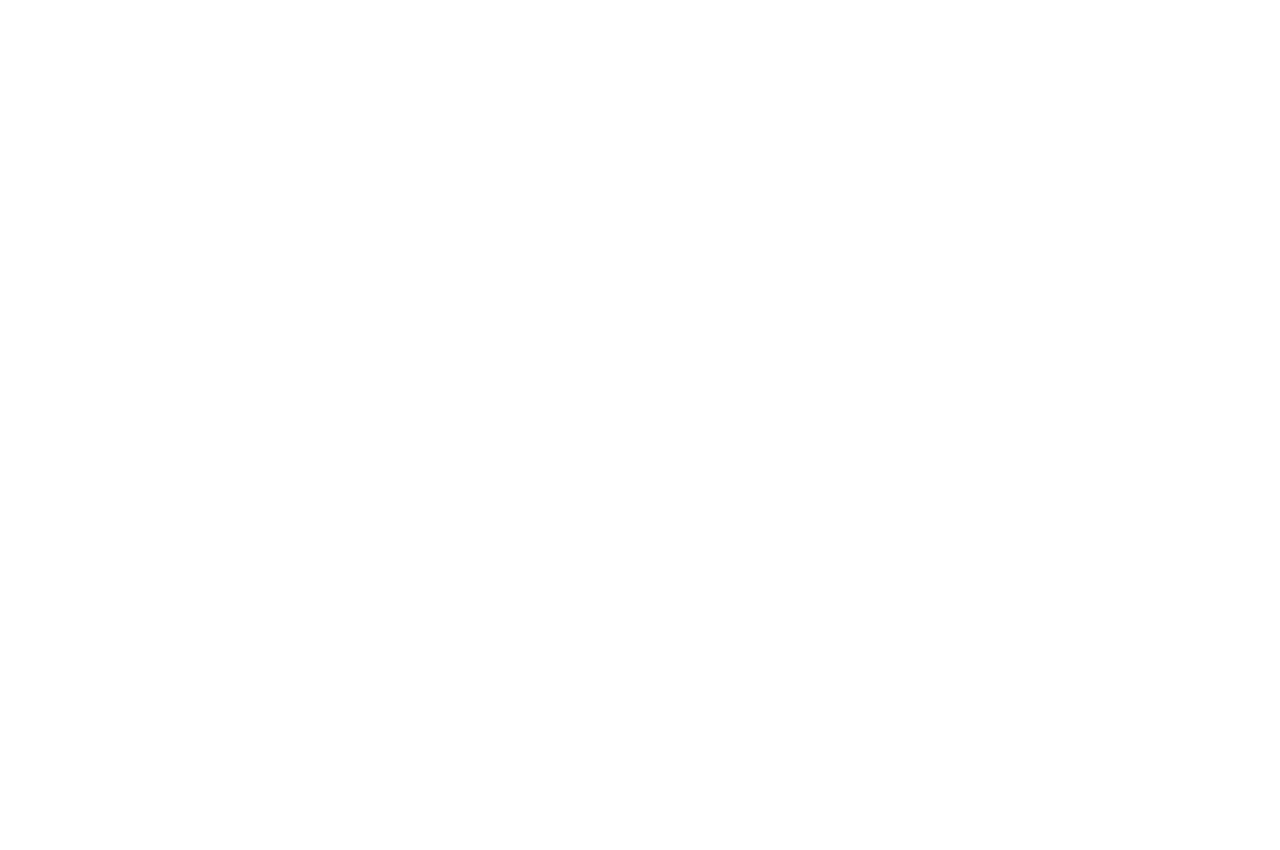
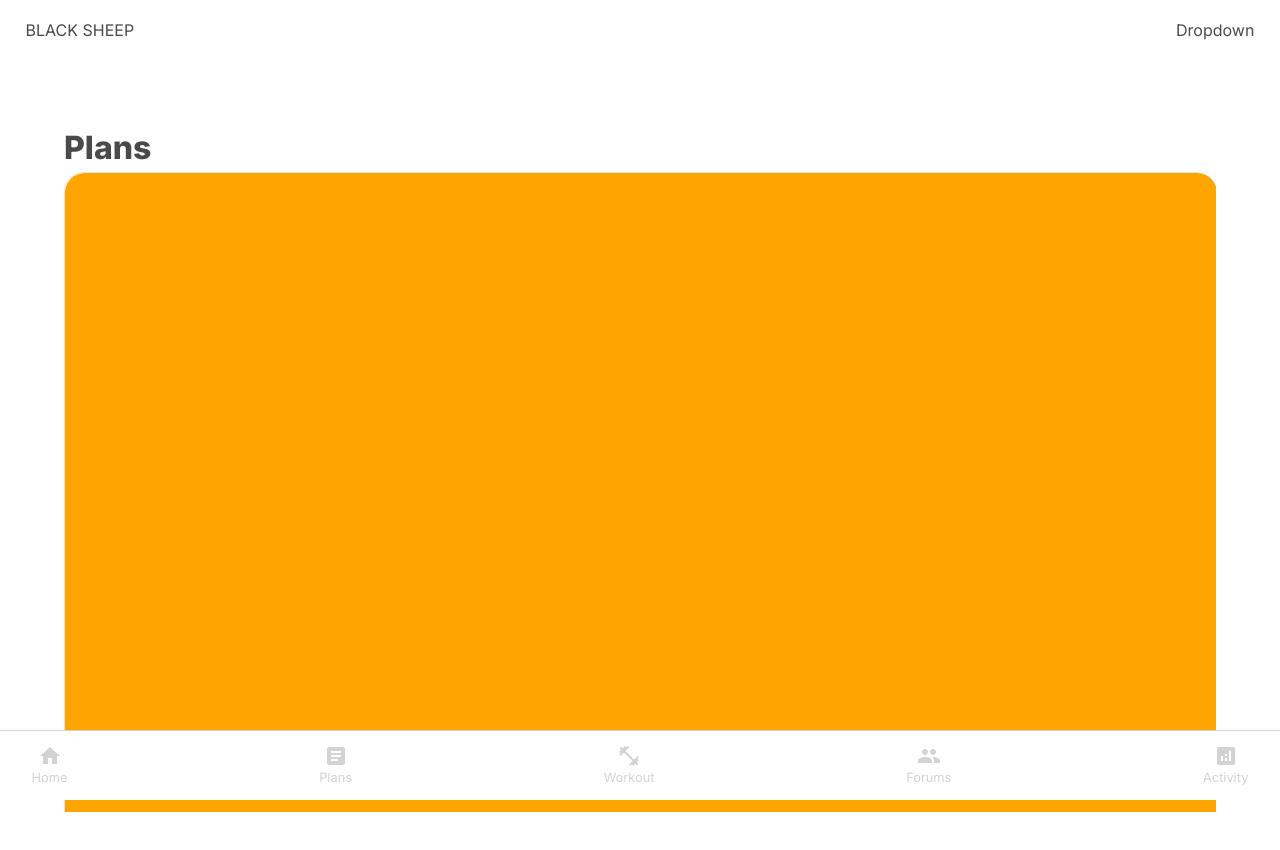
Before and after one commit to trongtngu/BlackSheep, a React (Vite) app in the folder frontend/: page /Plans in a window 1280 px wide. Before the commit this address had no page. Shown: the top 850 px of the page. Before the commit the page ends 800 px from the top, so only its background shows below. Built offline with nearby package versions, Linux system fonts and the light colour scheme.

Commit message:
added plans and changed up workout page styles

```diff
--- a/frontend/src/App.css
+++ b/frontend/src/App.css
@@ -1,5 +1,5 @@
 @import url('https://fonts.googleapis.com/css2?family=Inter:wght@400;800&display=swap');
-
+@import url('https://fonts.googleapis.com/css2?family=Roboto&display=swap');
 /* Box sizing rules */
 *,
 *::before,
--- a/frontend/src/components/MobileFooter.tsx
+++ b/frontend/src/components/MobileFooter.tsx
@@ -1,32 +1,42 @@
 import styled from 'styled-components'
-import AccountCircleIcon from '@mui/icons-material/AccountCircle';
 import FitnessCenterIcon from '@mui/icons-material/FitnessCenter';
-import SettingsIcon from '@mui/icons-material/Settings';
+
+import HomeIcon from '@mui/icons-material/Home';
+import ArticleIcon from '@mui/icons-material/Article';
+import PeopleIcon from '@mui/icons-material/People';
+import AnalyticsIcon from '@mui/icons-material/Analytics';
+
+import {useNavigate, useLocation} from 'react-router-dom'
 
 const StyledFooter = styled.div`
-  background: linear-gradient(160deg, #20B2AA 0%, #40E0D0 120%);
   width: 100vw;
   position: fixed;
   bottom: 0px;
   z-index: 99;
-  height: 22vh;
+  height: 70px;
 
   display: flex;
 
-  flex-direction: row;
-  justify-content: flex-end;
-  align-items: flex-start;
-  padding-top: 1vh;
+  justify-content: center;
 
-  gap: 3vw;
+  background: white;
+`
+
+const InfoBar = styled.div`
+  display: flex;
   padding-left: 2vw;
   padding-right: 2vw;
+
+  width: 100vw;
+  justify-content: space-between;
+
+  border-top: 1px solid lightgrey;
 `
 
 const InfoBarButton = styled.button`
   background: none;
   border: 0;
-  color: white;
+  color: lightgrey;
 
   display: flex;
   justify-content: center;
@@ -34,24 +44,43 @@
 
   flex-direction: column;
 
-  border-bottom: 2px solid white;
+  font-size: 0.8rem;
+
+  &.active {
+    color: #555555;
+  }
 `
 
 export default function MobileFooter() {
+
+  const navigate = useNavigate()
+
+  const location = useLocation();
+
   return (
     <StyledFooter>
-      <InfoBarButton>
-        <AccountCircleIcon />
-        <div>account</div>
-      </InfoBarButton>
-      <InfoBarButton>
-        <FitnessCenterIcon />
-        <div>workouts</div>
-      </InfoBarButton>
-      <InfoBarButton>
-        <SettingsIcon />
-        <div>settings</div>
-      </InfoBarButton>
+      <InfoBar>
+        <InfoBarButton onClick={()=>{navigate('/home')}} className={location.pathname.startsWith("/home") ? 'active' : ""}>
+          <HomeIcon/>
+          <div>Home</div>
+        </InfoBarButton>
+        <InfoBarButton onClick={()=>{navigate('/plans')}} className={location.pathname.startsWith("/plans") ? 'active' : ""}>
+          <ArticleIcon/>
+          <div>Plans</div>
+        </InfoBarButton>
+        <InfoBarButton onClick={()=>{navigate('/template/FullBody')}} className={location.pathname.startsWith("/template") ? 'active' : ""}>
+          <FitnessCenterIcon/>
+          <div >Workout</div>
+        </InfoBarButton>
+        <InfoBarButton onClick={()=>{navigate('/forums')}} className={location.pathname.startsWith("/forums") ? 'active' : ""}>
+          <PeopleIcon/>
+          <div>Forums</div>
+        </InfoBarButton>
+        <InfoBarButton onClick={()=>{navigate('/activity')}} className={location.pathname.startsWith("/activity") ? 'active' : ""}>
+          <AnalyticsIcon/>
+          <div>Activity</div>
+        </InfoBarButton>
+      </InfoBar>
     </StyledFooter>
   )
 }
--- a/frontend/src/pages/PPL3D.tsx
+++ b/frontend/src/pages/FullBody.tsx
@@ -11,6 +11,15 @@
   flex-direction: column;
 
   width: 100vw;
+`
+
+const PageTitle = styled.div`
+  font-size: 2rem;
+  font-weight: bold;
+  height: 4rem;
+
+  width: 100vw;
+  padding: 5vw;
 `
 
 const TitleBanner = styled.div`
@@ -177,6 +186,9 @@
     <>
     <Navbar/>
     <Wrapper>
+      <PageTitle>
+        Workout
+      </PageTitle>
       <TitleBanner>
         <Title>
           {workoutName}
--- /dev/null
+++ b/frontend/src/pages/Plans.tsx
@@ -0,0 +1,166 @@
+import React from 'react'
+import styled from 'styled-components'
+
+import Navbar from '../components/Navbar'
+import MobileFooter from '../components/MobileFooter'
+
+const Wrapper = styled.div`
+
+  padding: 5vw;
+`
+
+const PlansBanner = styled.div`
+  height: 3rem;
+`
+
+const PlansTitle = styled.div`
+  font-size: 2rem;
+  font-weight: bold;
+`
+
+const PlansCardContainer = styled.div`
+  display: flex;
+  flex-direction: column;
+
+  gap: 3vh;
+
+  height: 80vh;
+
+  overflow-y: auto;
+  overflow-x: hidden;
+
+  padding-bottom: 20vh;
+`
+
+const PlansCard = styled.div`
+  border: 1px solid #E3E4E6;
+  border-radius: 20px;
+  box-shadow: 0 2px 12px rgba(67,137,162,0.08);
+`
+
+const PlansCardImage = styled.div`
+  width: 90vw;
+  background: orange;
+  height: 60vw;
+
+  display: flex;
+
+  justify-content: flex-end;
+  flex-direction: column;
+
+  color: white;
+  font-weight: bold;
+  font-family: Roboto;
+  font-size: 2rem;
+
+  padding: 2vw;
+
+  border-top-right-radius: inherit;
+  border-top-left-radius: inherit;
+`
+
+const PlansCardTitle = styled.div`
+  font-weight: bold;
+  padding: 2vw 4vw 2vw 4vw;
+`
+
+const PlansCardBody = styled.div`
+  color: darkgrey;
+  padding: 0vw 4vw 0vw 4vw;
+`
+
+const PlansCardTagContainer = styled.div`
+
+  padding: 2vw 4vw 4vw 4vw;
+
+  border-bottom-left-radius: inherit;
+  border-bottom-right-radius: inherit;
+
+  display: flex;
+`
+
+const PlansCardTag = styled.div`
+  padding: 0vw 2vw 0vw 2vw;
+
+  background: lightgrey;
+  color: #777777;
+
+  border-radius: 5px;
+`
+export default function Plans() {
+  return (
+  <>
+    <Navbar />
+    <Wrapper>
+      <PlansBanner>
+        <PlansTitle>
+          Plans
+        </PlansTitle>
+      </PlansBanner>
+
+      <PlansCardContainer>
+        <PlansCard>
+          <PlansCardImage>
+            Balance
+          </PlansCardImage>
+
+          <PlansCardTitle>
+            Full Body
+          </PlansCardTitle>
+          <PlansCardBody>
+            A workout plan that targets all muscle groups in a single session.
+            Don't have to worry about missing a body part for the week.
+          </PlansCardBody>
+
+          <PlansCardTagContainer>
+            <PlansCardTag>
+              All levels
+            </PlansCardTag>
+          </PlansCardTagContainer>
+        </PlansCard>
+
+        <PlansCard>
+          <PlansCardImage>
+            Balance
+          </PlansCardImage>
+
+          <PlansCardTitle>
+            Full Body
+          </PlansCardTitle>
+          <PlansCardBody>
+            A workout plan that targets all muscle groups in a single session.
+            Don't have to worry about missing a body part for the week.
+          </PlansCardBody>
+
+          <PlansCardTagContainer>
+            <PlansCardTag>
+              All levels
+            </PlansCardTag>
+          </PlansCardTagContainer>
+        </PlansCard>
+
+        <PlansCard>
+          <PlansCardImage>
+            Balance
+          </PlansCardImage>
+
+          <PlansCardTitle>
+            Full Body
+          </PlansCardTitle>
+          <PlansCardBody>
+            A workout plan that targets all muscle groups in a single session.
+            Don't have to worry about missing a body part for the week.
+          </PlansCardBody>
+
+          <PlansCardTagContainer>
+            <PlansCardTag>
+              All levels
+            </PlansCardTag>
+          </PlansCardTagContainer>
+        </PlansCard>
+      </PlansCardContainer>
+    </Wrapper>
+    <MobileFooter />
+  </>
+  )
+}
--- a/frontend/src/pages/UserDiscovery.tsx
+++ b/frontend/src/pages/UserDiscovery.tsx
@@ -412,7 +412,7 @@
               Recommendations
             </RecommendationTitle>
             <RecommendationWrapper>
-              <Recommendation onClick={()=>{navigate("/template/PPL3D")}}>
+              <Recommendation onClick={()=>{navigate("/template/FullBody")}}>
                 <div>Full Body</div>
                 <div>3 days</div>
               </Recommendation>
--- a/frontend/src/site/Site.tsx
+++ b/frontend/src/site/Site.tsx
@@ -5,7 +5,10 @@
 
 import Landing from '../pages/Landing'
 import UserDiscovery from '../pages/UserDiscovery'
-import PPL3D from '../pages/PPL3D'
+import FullBody from '../pages/FullBody'
+
+import Plans from '../pages/Plans'
+
 export default function Site() {
   return (
     <>
@@ -13,7 +16,8 @@
         <Route path = '/' element = {<Landing/>}/>
         <Route path = '/userDiscovery' element={<UserDiscovery/>}/>
 
-        <Route path ='/template/PPL3D' element={<PPL3D/>}/>
+        <Route path ='/template/FullBody' element={<FullBody/>}/>
+        <Route path = '/Plans' element = {<Plans/>}/>
       </Routes>
     </>
   )
```
